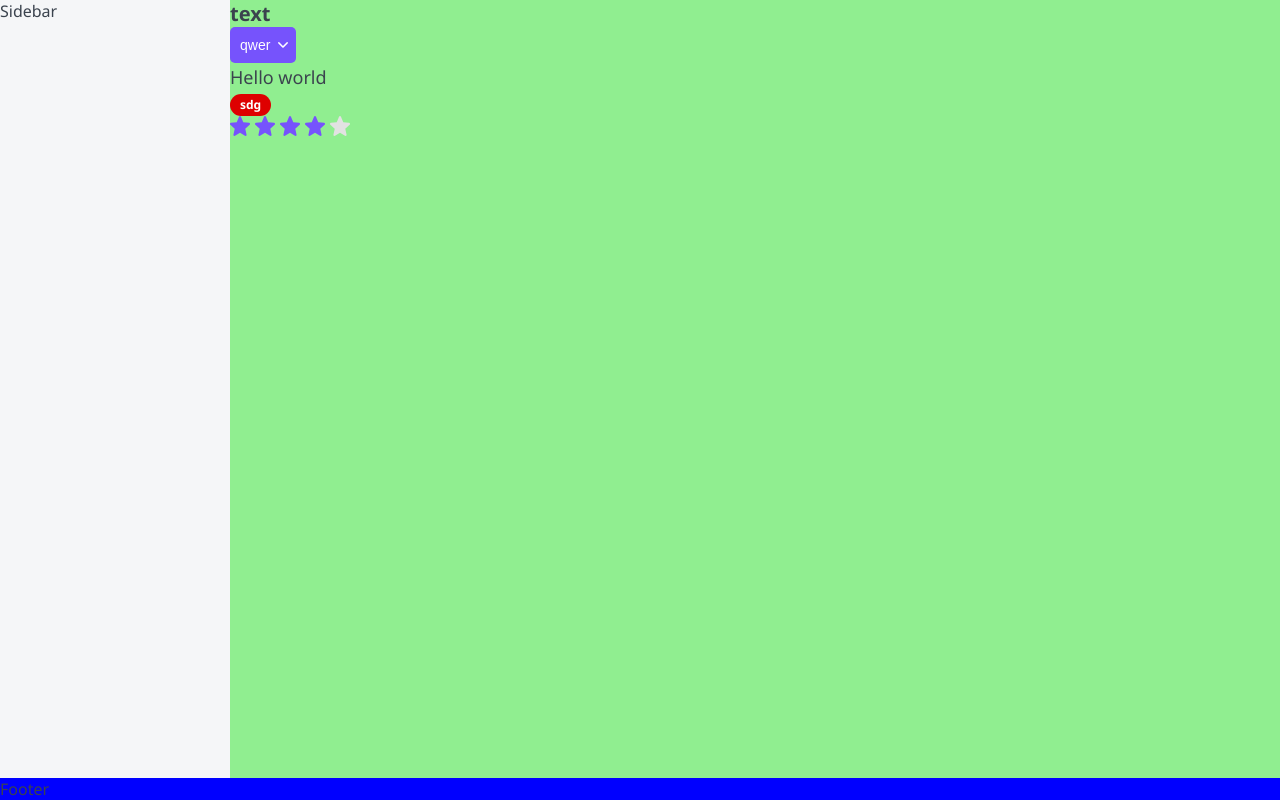
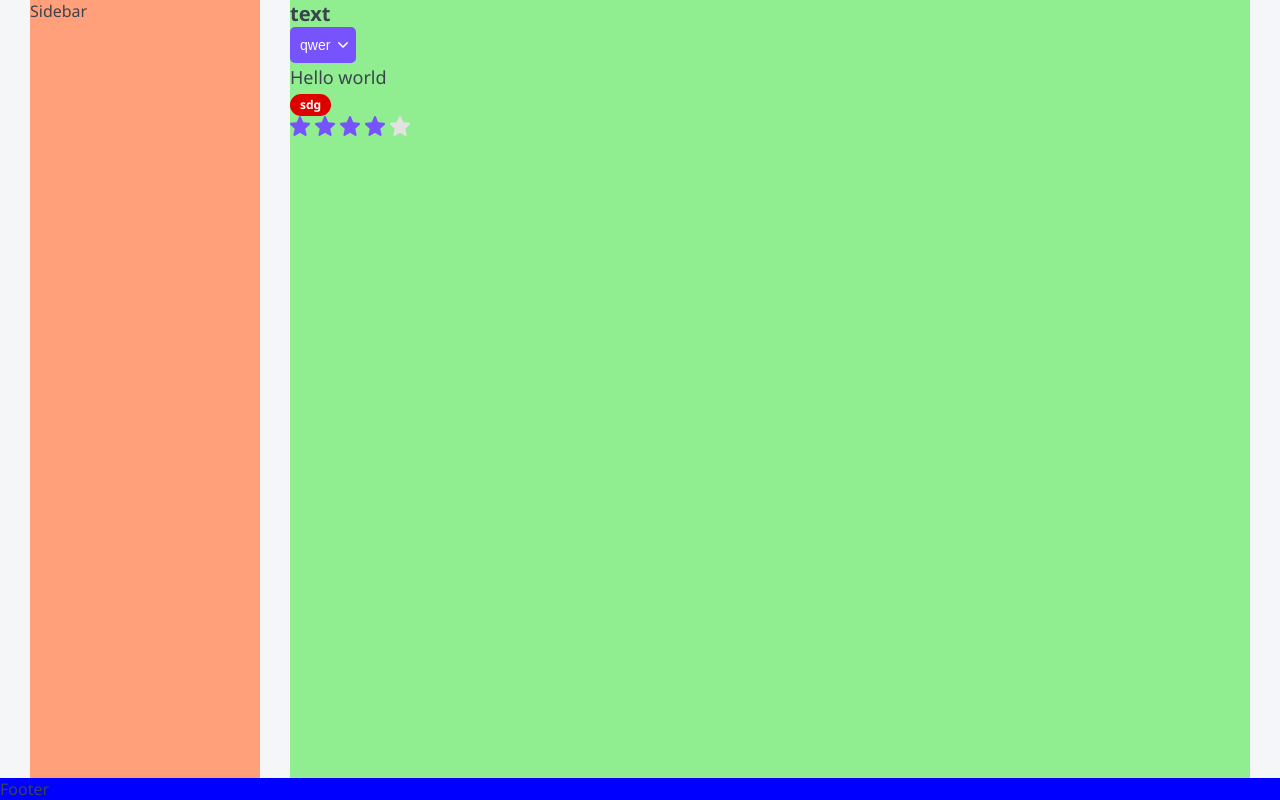
Before and after one commit to insurecar/next-ssr, a Next.js app: page / in a window 1280 px wide. Built offline with nearby package versions, Linux system fonts and the light colour scheme.

Commit message:
added gap

```diff
--- a/layout/Layout.module.css
+++ b/layout/Layout.module.css
@@ -1,6 +1,7 @@
 .wrapper{
 	display: grid;
 	min-height: 100vh;
+	gap: 0 30px;
 
 	/* grid-template-columns: auto 230px minmax(320px,1200px) auto;
     grid-template-rows: auto 1fr auto ; */
@@ -24,6 +25,7 @@
 
 .sidebar {
 	grid-area: sidebar;
+	background: lightsalmon;
 }
 
 .footer {
```
